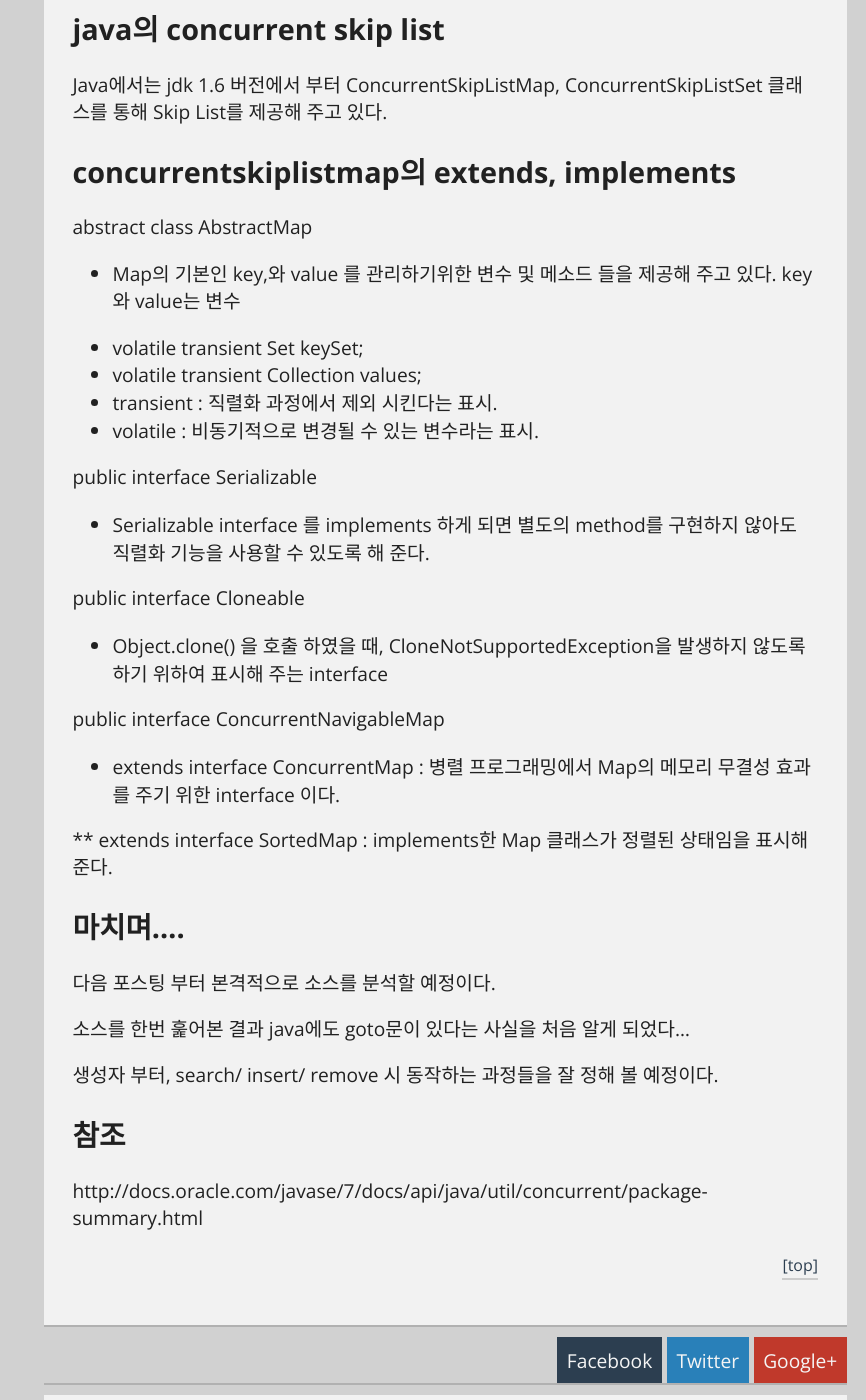
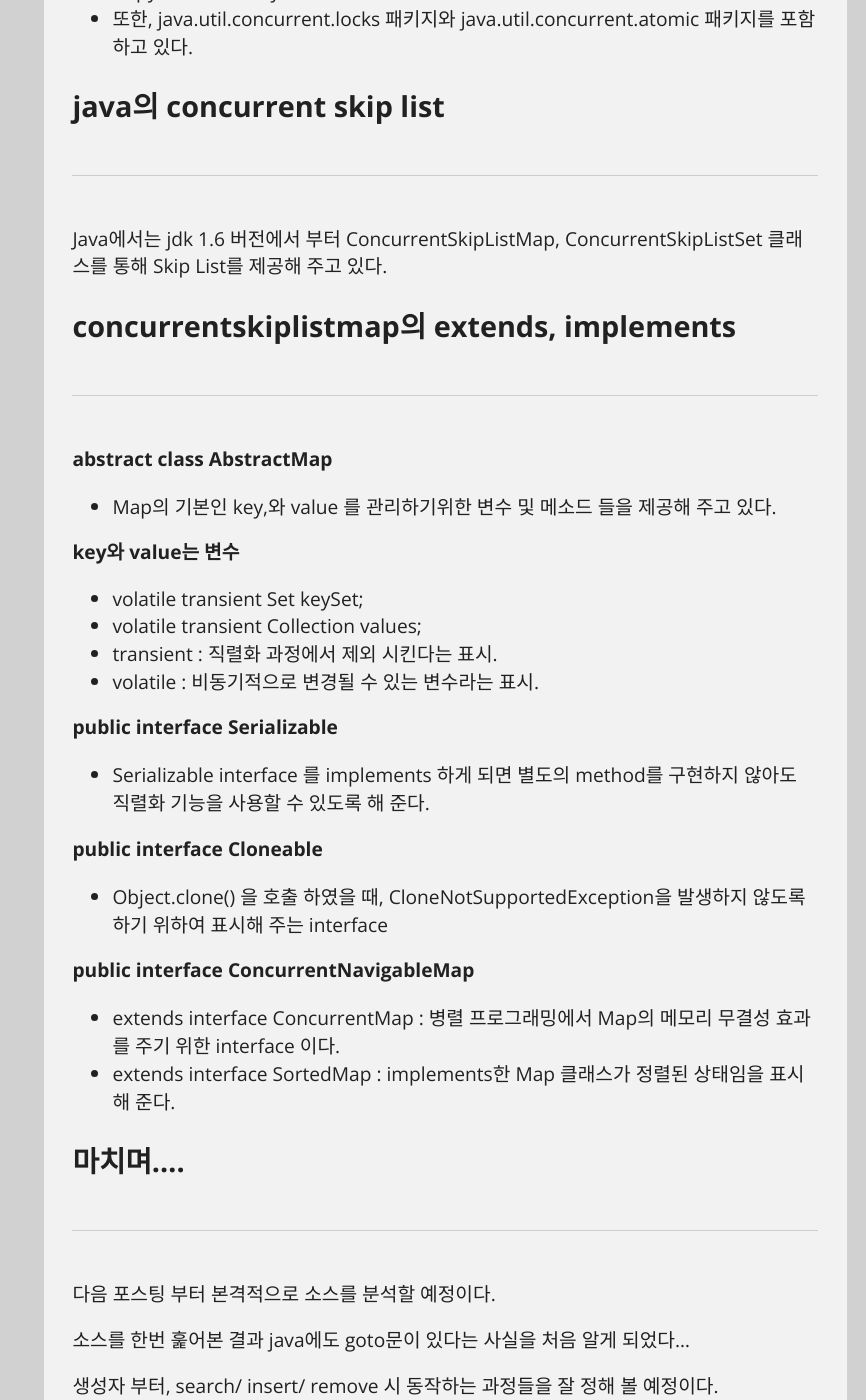
Before and after one commit to kdsr2z0/kdsr2z0.github.io, a Jekyll site: the page built from _posts/2015-02-08-java_skip_list.md, in a window 1280 px wide and 1400 px high, scrolled down 776 px. Shown: the whole window, without its empty margins (414-1280 px from the left). Built offline with Jekyll 4.4.1, drawn with Linux system fonts in a browser that asks for light colours; Markdown is read by kramdown in place of the engine named in the settings; comment, search, counter and statistics services are not loaded.

Commit message:
no message

```diff
--- a/_posts/2015-02-08-java_skip_list.md
+++ b/_posts/2015-02-08-java_skip_list.md
@@ -9,6 +9,7 @@ shortUrl:
 
 java.util.concurrent package
 ----------------
+* * *
 
 java.util.concurrent package는 병렬 프로그램에서 유용한 공통적인 유틸 클래스들을 제공해 주고 있다.
 
@@ -24,40 +25,44 @@ java.util.concurrent package는 병렬 프로그램에서 유용한 공통적인
 
 java의 concurrent skip list
 ----------------
+* * *
 
 Java에서는 jdk 1.6 버전에서 부터 ConcurrentSkipListMap, ConcurrentSkipListSet 클래스를 통해 Skip List를 제공해 주고 있다.
 
 
 concurrentskiplistmap의 extends, implements
 ----------------
+* * *
 
-abstract class AbstractMap
+__abstract class AbstractMap__
 
 * Map의 기본인 key,와 value 를 관리하기위한 변수 및 메소드 들을 제공해 주고 있다.
-key와 value는 변수
+
+__key와 value는 변수__
 
 * volatile transient Set<K> keySet;
 * volatile transient Collection<V> values;
 * transient : 직렬화 과정에서 제외 시킨다는 표시.
 * volatile : 비동기적으로 변경될 수 있는 변수라는 표시.
 
-public interface Serializable
+__public interface Serializable__
 
 * Serializable interface 를 implements 하게 되면 별도의 method를 구현하지 않아도 직렬화 기능을 사용할 수 있도록 해 준다.
 
-public interface Cloneable
+__public interface Cloneable__
 
 * Object.clone() 을 호출 하였을 때, CloneNotSupportedException을 발생하지 않도록 하기 위하여 표시해 주는 interface
 
-public interface ConcurrentNavigableMap
+__public interface ConcurrentNavigableMap__
 
 * extends interface ConcurrentMap : 병렬 프로그래밍에서 Map의 메모리 무결성 효과를 주기 위한 interface 이다.
-
-** extends interface SortedMap : implements한 Map 클래스가 정렬된 상태임을 표시해 준다.
+* extends interface SortedMap : implements한 Map 클래스가 정렬된 상태임을 표시해 준다.
 
 
 마치며....
 ----------------
+* * *
+
 다음 포스팅 부터 본격적으로 소스를 분석할 예정이다.
 
 소스를 한번 훑어본 결과 java에도 goto문이 있다는 사실을 처음 알게 되었다...
```
